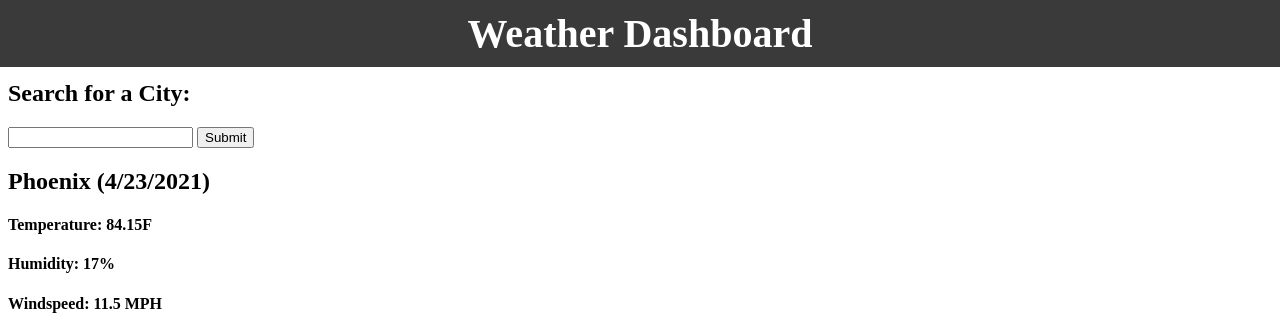
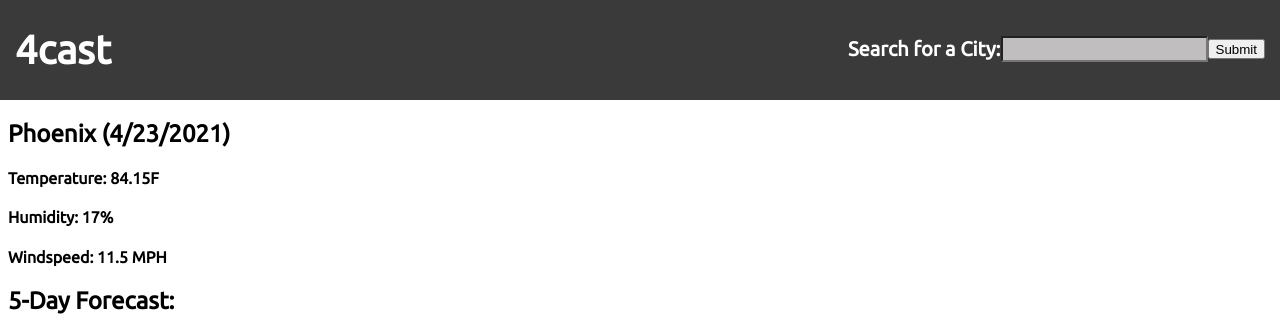
Before and after one commit to bethanyfulcher/improved-weather-dashboard, a plain HTML site: page index.html in a window 1280 px wide. Shown: the top 331 px of the page. Drawn offline with Linux system fonts and the light colour scheme.

Commit message:
adding styling to header

```diff
--- a/index.html
+++ b/index.html
@@ -5,18 +5,21 @@
     <meta http-equiv="X-UA-Compatible" content="IE=edge">
     <meta name="viewport" content="width=device-width, initial-scale=1.0">
     <link rel="stylesheet" href="style.css">
+    <link rel="preconnect" href="https://fonts.gstatic.com">
+    <link rel="preconnect" href="https://fonts.gstatic.com">
+    <link href="https://fonts.googleapis.com/css2?family=Roboto&family=Ubuntu&display=swap" rel="stylesheet">
     <title>Document</title>
 </head>
 <body>
     <header>
-        <h1>Weather Dashboard</h1>
+        <h1>4cast</h1>
+        <section id="search">
+            <h2 id="search-text">Search for a City: </h2>
+            <input type="text" id="search-input"/>
+            <button id="submit-btn">Submit</button>
+        </section>
     </header>
     <main>
-        <section id="search">
-            <h2>Search for a City:</h2>
-            <input type="text" id="search-input"/>
-            <button>Submit</button>
-        </section>
 
         <section id="current-weather">
             <h2>Phoenix (4/23/2021)</h2>
--- a/style.css
+++ b/style.css
@@ -1,24 +1,56 @@
 body {
     /* background-color: cornflowerblue; */
+    font-family: 'Ubuntu', sans-serif;
 }
 
 header {
     background-color: rgb(58, 58, 58);
-    position: absolute;
+    position: fixed;
     top: 0;
     left: 0;
     width: 100%;
     height: auto;
     font-size: 20px;
     color: white;
-    text-align: center;
+    /* text-align: center; */
+    display: flex;
+    align-items: center;
+    z-index: 5
 }
 
 h1 {
-    margin: 10px auto;
+    margin-left: 15px;
 }
 
 main {
     position: absolute;
-    top: 60px;
+    top: 100px;
 }
+
+#search {
+    position: fixed;
+    display: flex;
+    /* justify-content: center; */
+    align-items: center;
+    /* background-color: rgb(165, 165, 165); */
+    /* width: 100%; */
+    height: auto;
+    top: 20px;
+    right: 15px;
+}
+
+#search-input {
+    height: 20px;
+    font-size: 15px;
+    background-color: rgb(192, 190, 190);
+}
+
+#submit-btn {
+    height: 20px;
+}
+
+#search-text {
+    /* color: black; */
+    /* margin-top: 26.8px; */
+    font-size: 20px;
+}
```
